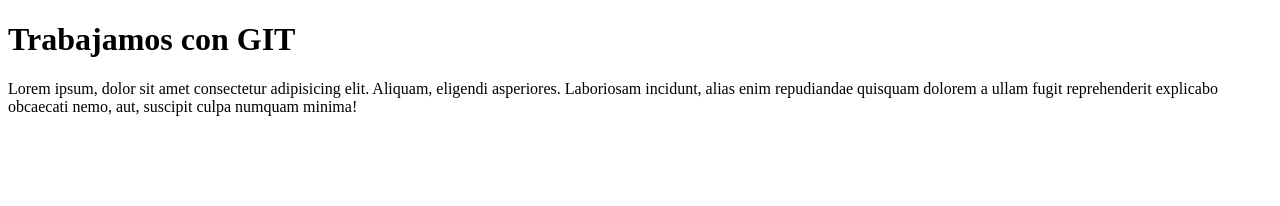
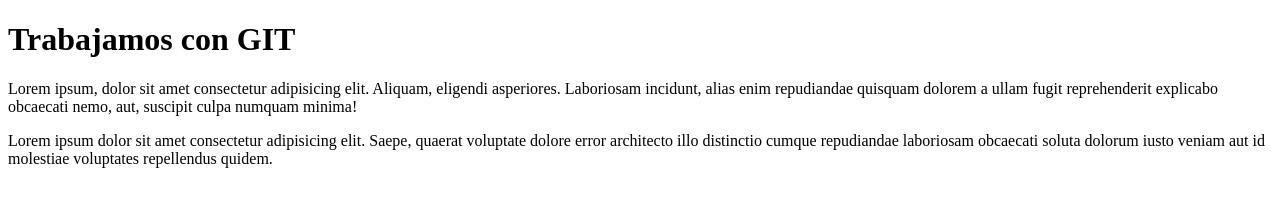
Before and after one commit to Vizeus/Mi-primer-repositorio.github.io, a plain HTML site: page index.html in a window 1280 px wide. Drawn offline with Linux system fonts and the light colour scheme.

Commit message:
agregamos un <p>

```diff
--- a/index.html
+++ b/index.html
@@ -11,6 +11,8 @@
 
 <p>Lorem ipsum, dolor sit amet consectetur adipisicing elit. Aliquam, eligendi asperiores. Laboriosam incidunt, alias enim repudiandae quisquam dolorem a ullam fugit reprehenderit explicabo obcaecati nemo, aut, suscipit culpa numquam minima!</p>
 
+<p>Lorem ipsum dolor sit amet consectetur adipisicing elit. Saepe, quaerat voluptate dolore error architecto illo distinctio cumque repudiandae laboriosam obcaecati soluta dolorum iusto veniam aut id molestiae voluptates repellendus quidem.</p>
+
 <body>
 
 </body>
```
